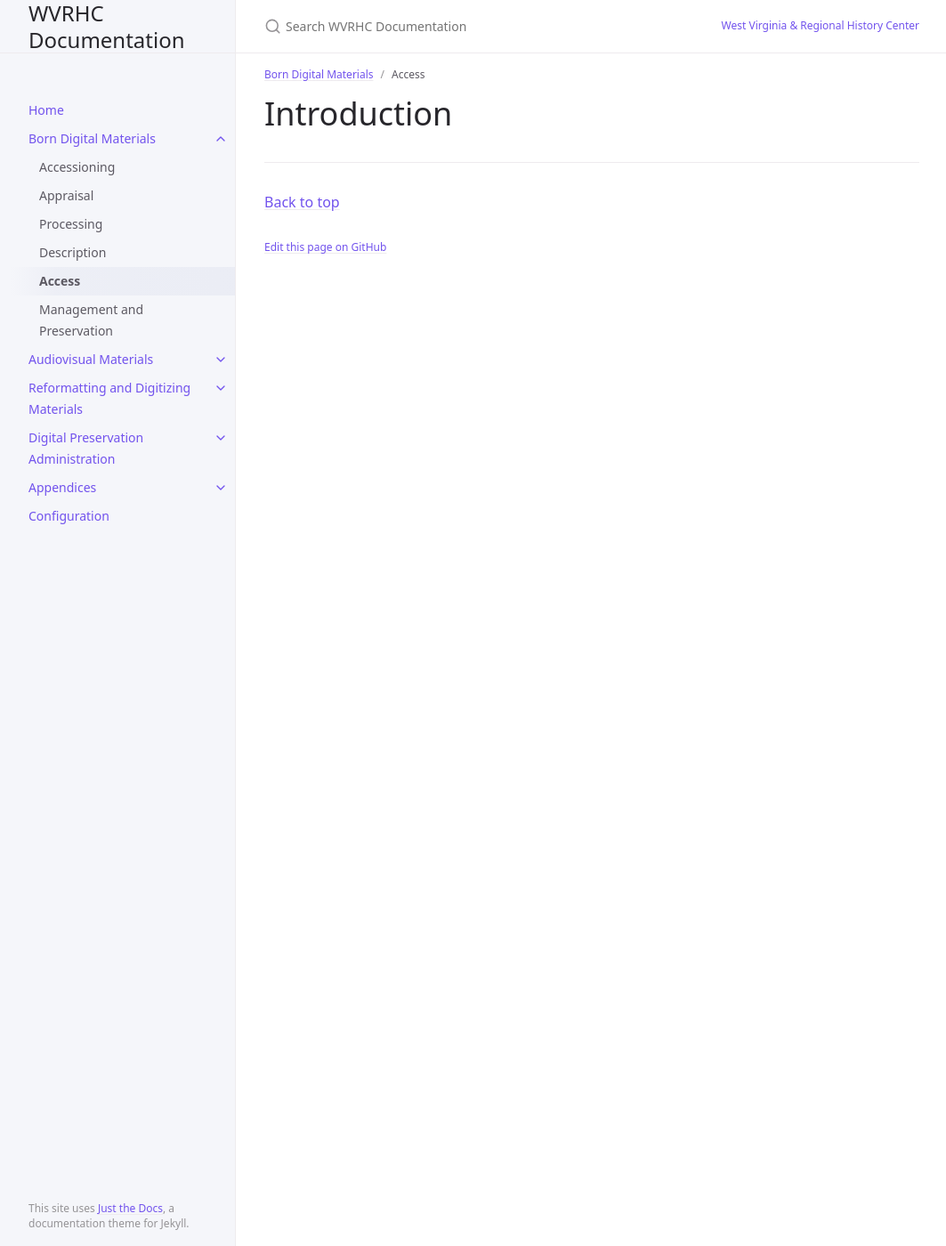
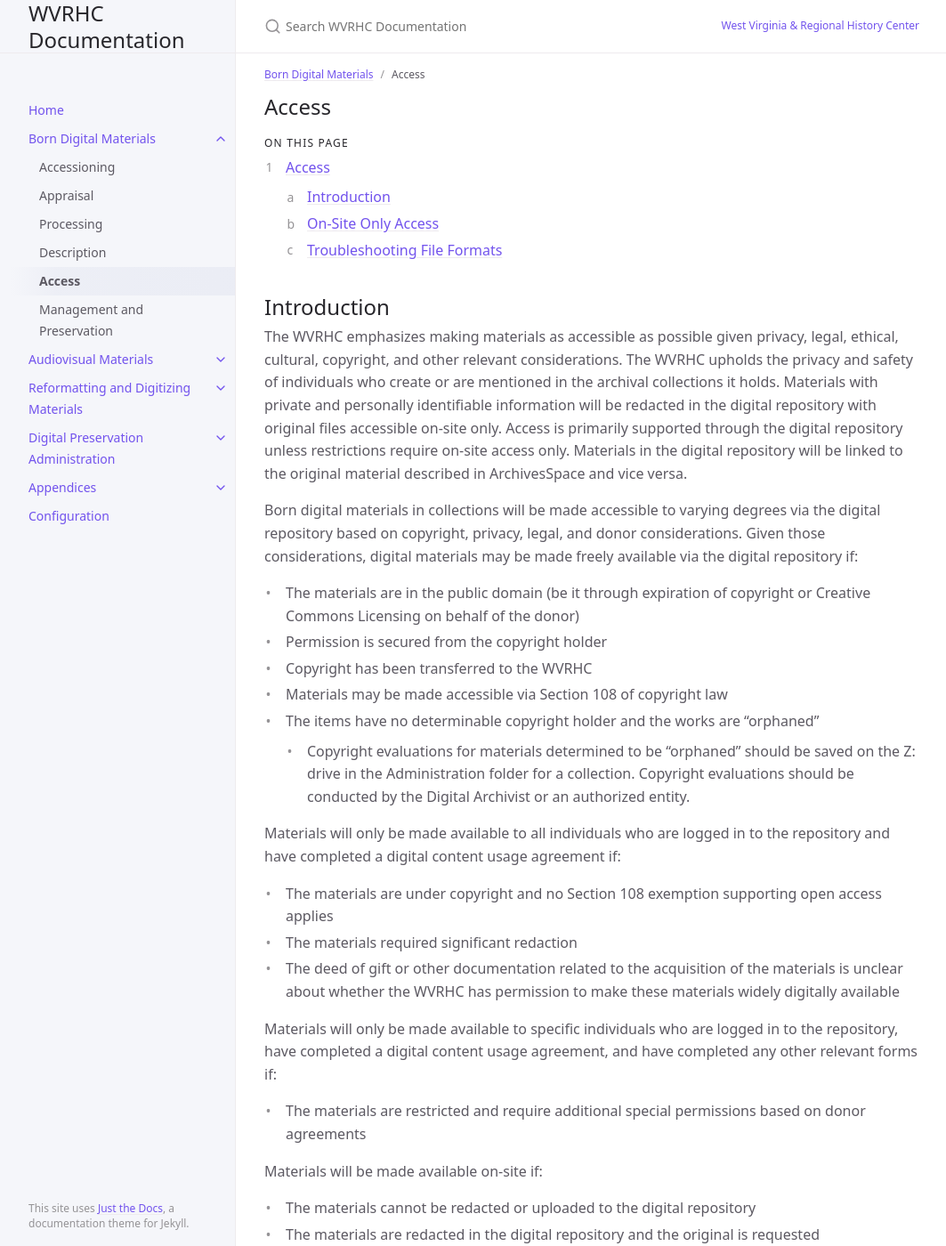
Before and after one commit to elizajames/digital-preservation-documentation, a Jekyll site: the page built from docs/Born-Digital-Materials/access.md, in a window 1280 px wide and 1400 px high. Shown: the whole window at 89% size, without its empty margins (107-1170 px from the left). Built offline with Jekyll 4.4.1, drawn with Linux system fonts in a browser that asks for light colours; some of the changed text lies outside the part shown.

Commit message:
finish born dig section? who knows

```diff
--- a/docs/Born-Digital-Materials/access.md
+++ b/docs/Born-Digital-Materials/access.md
@@ -5,4 +5,55 @@ parent: Born Digital Materials
 nav_order: 5
 ---
 
-# Introduction
+# Access
+{: .fs-6 .fw-300 }
+
+## On this page
+{: .no_toc .text-delta }
+
+1. TOC
+{:toc}
+
+## Introduction
+
+The WVRHC emphasizes making materials as accessible as possible given privacy, legal, ethical, cultural, copyright, and other relevant considerations. The WVRHC upholds the privacy and safety of individuals who create or are mentioned in the archival collections it holds. Materials with private and personally identifiable information will be redacted in the digital repository with original files accessible on-site only. Access is primarily supported through the digital repository unless restrictions require on-site access only. Materials in the digital repository will be linked to the original material described in ArchivesSpace and vice versa.
+
+Born digital materials in collections will be made accessible to varying degrees via the digital repository based on copyright, privacy, legal, and donor considerations. Given those considerations, digital materials may be made freely available via the digital repository if:
+
+- The materials are in the public domain (be it through expiration of copyright or Creative Commons Licensing on behalf of the donor)
+- Permission is secured from the copyright holder
+- Copyright has been transferred to the WVRHC
+- Materials may be made accessible via Section 108 of copyright law
+- The items have no determinable copyright holder and the works are "orphaned"
+    - Copyright evaluations for materials determined to be “orphaned” should be saved on the Z: drive in the Administration folder for a collection. Copyright evaluations should be conducted by the Digital Archivist or an authorized entity.
+
+Materials will only be made available to all individuals who are logged in to the repository and have completed a digital content usage agreement if:
+
+- The materials are under copyright and no Section 108 exemption supporting open access applies
+- The materials required significant redaction
+- The deed of gift or other documentation related to the acquisition of the materials is unclear about whether the WVRHC has permission to make these materials widely digitally available
+
+Materials will only be made available to specific individuals who are logged in to the repository, have completed a digital content usage agreement, and have completed any other relevant forms if:
+
+- The materials are restricted and require additional special permissions based on donor agreements
+
+Materials will be made available on-site if:
+
+- The materials cannot be redacted or uploaded to the digital repository
+- The materials are redacted in the digital repository and the original is requested
+- Users would like to view materials that require a log-in to the repository
+- Donor or copyright restrictions require in-person only access
+
+## On-Site Only Access
+
+For on-site access, reference staff should contact the Digital Archivist with the ArchivesSpace link to the materials being requested and the date the patron would like to use the materials.
+
+*Materials will be made accessible using the reading room computer. Additional details to come pending discussions with Systems Infrastructure.*
+
+## Troubleshooting File Formats
+
+If you are having issues opening a file you would like to view:
+
+- Search [PRONOM](https://www.nationalarchives.gov.uk/PRONOM/Default.aspx) to get additional information about the history of the format, such as file systems and original software, that might be useful in researching modern or emulated options for viewing the software.
+- Search the Library of Congress resource [Sustainability of Digital Formats](https://www.loc.gov/preservation/digital/formats/fdd/browse_list.shtml) for additional in-depth information.
+- A more comprehensive list of file extensions with minimal information but links to other file format registries can be found on [All known extensions](http://www.digipres.org/formats/extensions/).
```
Also changed, not shown: docs/Born-Digital-Materials/management-and-preservation.md (+14 -1 lines), docs/Born-Digital-Materials/outline.md (deleted, +0 -65 lines).
